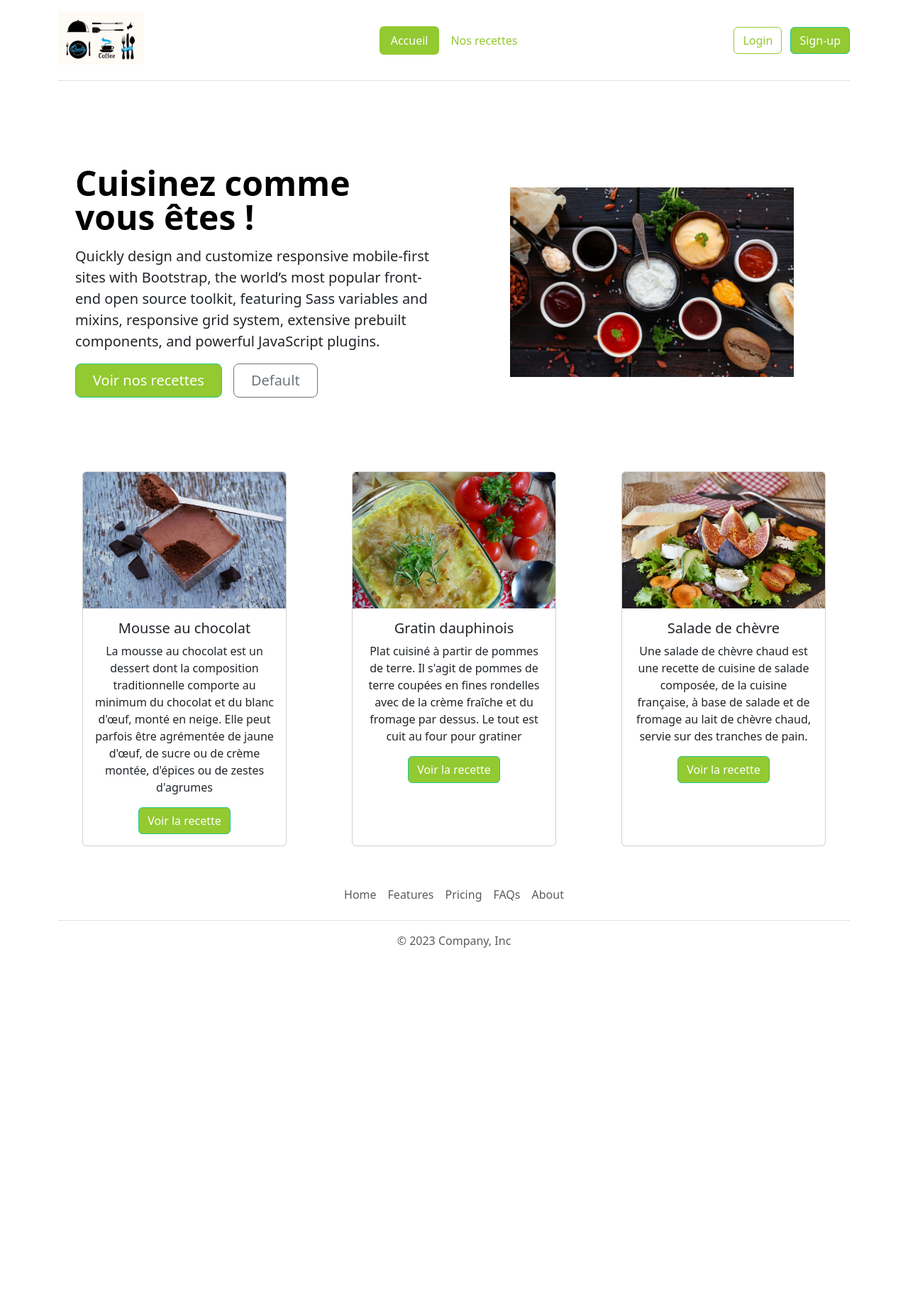
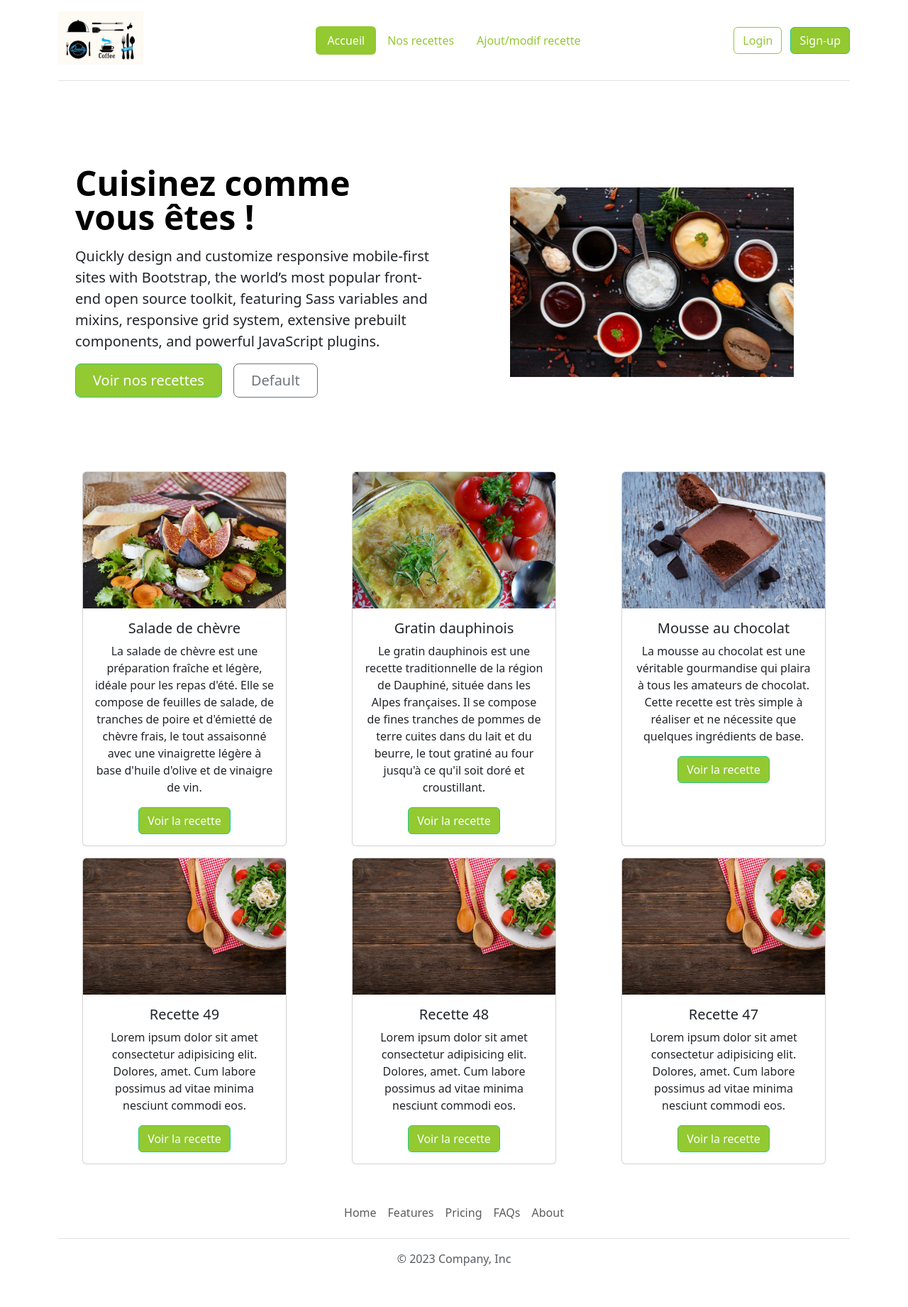
Before and after one commit to FloAFDEV/PHP-et-SQL, a PHP site: page /index.php in a window 1280 px wide. Shown: the whole page at 71% size. Before the commit the page ends 1335 px from the top, so only its background shows below. Run offline with PHP 8.4, Linux system fonts and the light colour scheme; data comes from the database, SQL or seed files in the repository.

Commit message:
Add Modif/recette, fix some features for faster code

```diff
--- a/index.php
+++ b/index.php
@@ -1,6 +1,8 @@
 <?php
 require_once('templates/header.php');
 require_once('lib/recipe.php');
+
+$recipes = getRecipes($pdo, _HOME_RECIPES_LIMIT_);
 
 // $recipes = getRecipes($pdo, _HOME_RECIPES_LIMIT_);
 
--- a/lib/config.php
+++ b/lib/config.php
@@ -2,10 +2,12 @@
 //création d'une constantes pour le chemin des images
 define('_RECIPES_IMG_PATH_', 'uploads/recipes/');
 define('_ASSETS_IMG_PATH_', 'assets/images/');
+define('_HOME_RECIPES_LIMIT_', 6);
 
 //création d'une constante pour le nombre d'entités dans le menu affichées sur la page d'accueil
 $mainMenu = [
     'index.php' => 'Accueil',
     'recettes.php' => 'Nos recettes',
+    'ajout_modification_recette.php' => 'Ajout/modif recette',
 
 ];
--- a/lib/recipe.php
+++ b/lib/recipe.php
@@ -1,10 +1,4 @@
 <?php
-
-$recipes = [
-    ['title' => 'Mousse au chocolat', 'description' => 'La mousse au chocolat est un dessert dont la composition traditionnelle comporte au minimum du chocolat et du blanc d\'œuf, monté en neige. Elle peut parfois être agrémentée de jaune d\'œuf, de sucre ou de crème montée, d\'épices ou de zestes d\'agrumes', 'image' => '1-chocolate-au-mousse.jpg'],
-    ['title' => 'Gratin dauphinois', 'description' => 'Plat cuisiné à partir de pommes de terre. Il s\'agit de pommes de terre coupées en fines rondelles avec de la crème fraîche et du fromage par dessus. Le tout est cuit au four pour gratiner', 'image' => '2-gratin-dauphinois.jpg'],
-    ['title' => 'Salade de chèvre', 'description' => 'Une salade de chèvre chaud est une recette de cuisine de salade composée, de la cuisine française, à base de salade et de fromage au lait de chèvre chaud, servie sur des tranches de pain.', 'image' => '3-salade.jpg'],
-];
 
 
 function getRecipeById(PDO $pdo, int $id)
@@ -16,7 +10,7 @@ function getRecipeById(PDO $pdo, int $id)
 }
 // var_dump($recipe);
 
-function getRecipeImage(string $image)
+function getRecipeImage($image)
 {
     // Si l'image est null, on affiche une image par défaut
     if ($image === null) {
@@ -27,3 +21,19 @@ function getRecipeImage(string $image)
         return _RECIPES_IMG_PATH_ . $image;
     }
 }
+
+function getRecipes(PDO $pdo, int $limit = null){
+    $sql = 'SELECT * FROM recipes ORDER BY id DESC';
+
+    if ($limit) {
+        $sql .= ' LIMIT :limit';
+    }
+
+$query = $pdo->prepare($sql);
+
+if ($limit) {
+    $query->bindParam(':limit', $limit, PDO::PARAM_INT);
+}
+$query->execute();
+return $query->fetchAll();
+}
--- a/recette.php
+++ b/recette.php
@@ -42,7 +42,7 @@ if ($recipe) {
     </div>
     <div class="row flex-lg-row-reverse align-items-center g-5 py-5">
         <h2>Instructions</h2>
-        <ol class="list-group">
+        <ol class="list-group list-group-numbered">
             <?php foreach ($instructions as $key => $instruction) { ?>
                 <li class="list-group-item"><?= $instruction ?></li>
             <?php } ?>
--- a/recettes.php
+++ b/recettes.php
@@ -3,6 +3,7 @@
 require_once('templates/header.php');
 require_once('lib/recipe.php');
 
+$recipes = getRecipes($pdo);
 ?>
 
 <main>
--- a/templates/recipe_partial.php
+++ b/templates/recipe_partial.php
@@ -1,10 +1,10 @@
 <div class="col-md-4 my-2 d-flex justify-content-around">
     <div class="card" style="width: 18rem;">
-        <img src="<?= _RECIPES_IMG_PATH_ . $recipe['image']; ?>" class="card-img-top" alt="<?= $recipe['title']; ?>">
+        <img src="<?= getRecipeImage($recipe['image']); ?>" class="card-img-top" alt="<?= $recipe['title']; ?>">
         <div class="card-body">
             <h5 class="card-title"><?= $recipe['title']; ?></h5>
             <p class="card-text"><?= $recipe['description']; ?></p>
-            <a href="recette.php?id=<?= $key; ?>" class="btn btn-primary">Voir la recette</a>
+            <a href="recette.php?id=<?= $recipe['id']; ?>" class="btn btn-primary">Voir la recette</a>
             <!-- //J'appelle l'index de mon tableau avec la clé $key , en ajoutant ###.php?id-->
         </div>
     </div>
```
Also changed, not shown: ajout_modification_recette.php (added, +9 -0 lines).
